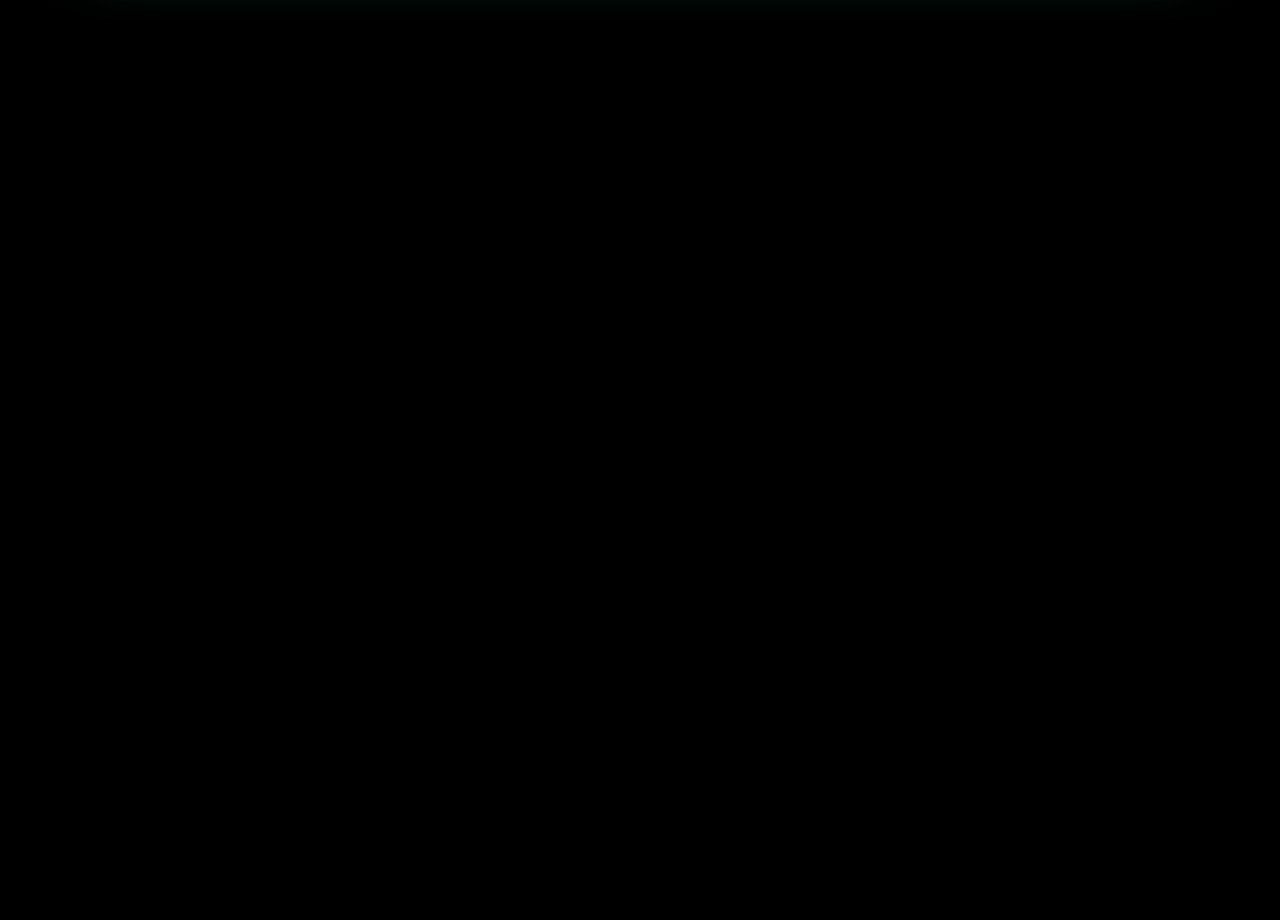
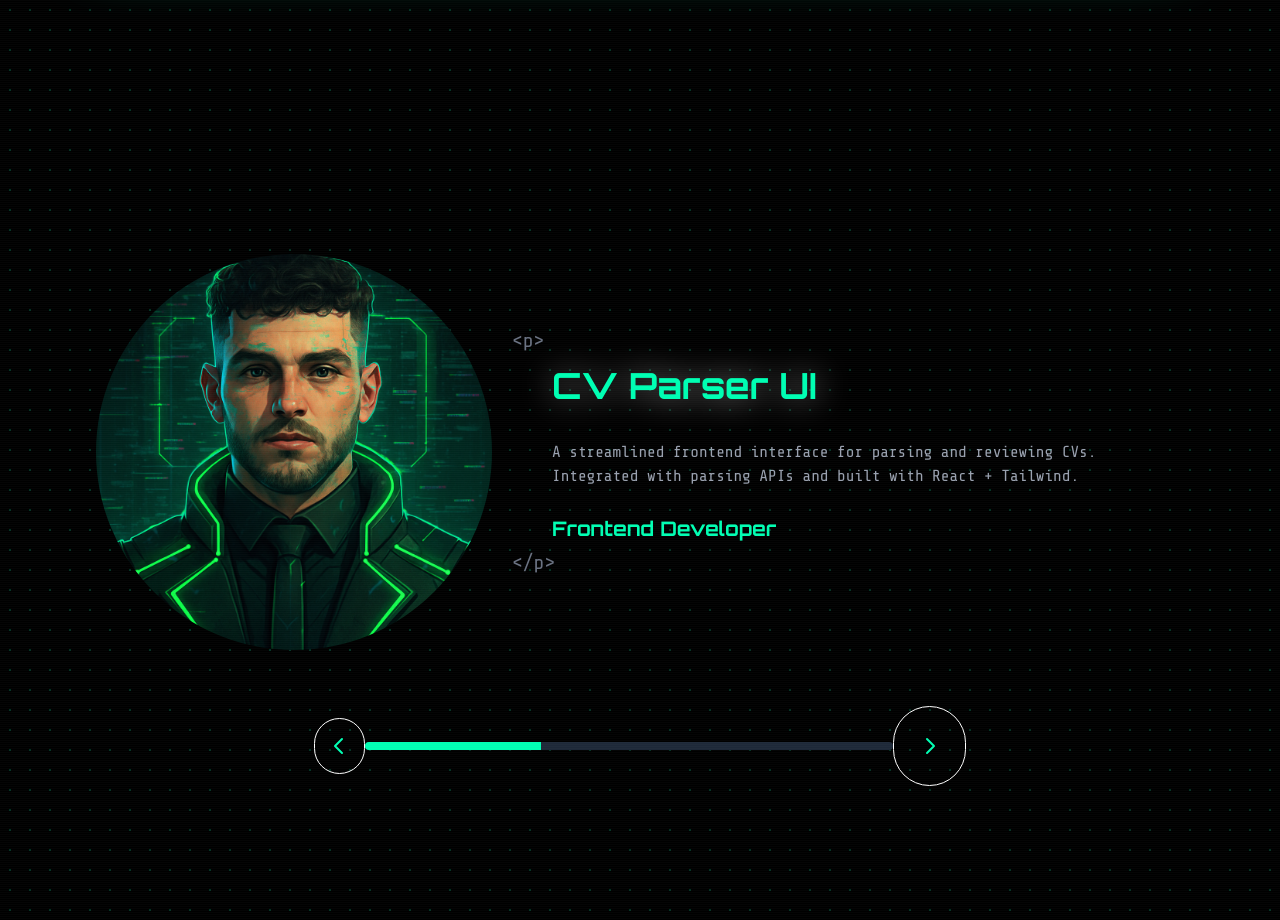
Before and after one commit to belkhelfamehdi/Portfolio_V2, a React (Vite) app: page / in a window 1280 px wide. Shown: the part 1480-2400 px from the top of the page. Before the commit the page ends 1600 px from the top, so only its background shows below. Built offline with nearby package versions, Linux system fonts and the light colour scheme.

Commit message:
Add ProjectsSection component and integrate it into App; update HeroSection and AboutSection for consistency

```diff
--- a/src/App.tsx
+++ b/src/App.tsx
@@ -1,12 +1,21 @@
 import React from 'react';
 import HeroSection from './components/HeroSection';
 import AboutSection from './components/AboutSection';
+import ProjectsSection from './components/ProjectsSection';
 
 const App : React.FC = () => {
   return (
-    <div className="container mx-auto px-20 bg-black min-h-screen text-whit overflow-x-hidden">
+    <div className="container relative mx-auto px-20 bg-black min-h-screen text-whit overflow-x-hidden">
+            <div className="absolute inset-0 z-0 bg-[radial-gradient(#00FFB3_1px,transparent_1px)] [background-size:20px_20px] opacity-20 " />
+      <div
+        className="absolute inset-0 z-10 pointer-events-none"
+        style={{
+          background: `repeating-linear-gradient(to bottom, rgba(255,255,255,0.02), rgba(255,255,255,0.02) 1px, transparent 1px, transparent 2px)`,
+        }}
+      />
       <HeroSection />
       <AboutSection />
+      <ProjectsSection />
     </div>
   );
 }
--- a/src/components/AboutSection.tsx
+++ b/src/components/AboutSection.tsx
@@ -8,7 +8,6 @@ const AboutSection: React.FC = () => {
       id="about"
       className="min-h-screen w-full bg-black text-neon-green font-mono flex items-center justify-center px-4"
     >
-
       {/* Outer HUD glow frame */}
       <div className="relative z-10 w-full max-w-6xl rounded-lg border border-neon-green shadow-[0_0_60px_#00FFB3] p-2 bg-black/90">
         {/* Top Label */}
--- a/src/components/HeroSection.tsx
+++ b/src/components/HeroSection.tsx
@@ -5,14 +5,8 @@ import GlitchText from "./GlitchText";
 
 const HeroSection: React.FC = () => {
   return (
-    <div className="bg-black min-h-screen text-white overflow-hidden relative">
-      <div className="absolute inset-0 z-0 bg-[radial-gradient(#00FFB3_1px,transparent_1px)] [background-size:20px_20px] opacity-10 " />
-      <div
-        className="absolute inset-0 z-10 pointer-events-none"
-        style={{
-          background: `repeating-linear-gradient(to bottom, rgba(255,255,255,0.02), rgba(255,255,255,0.02) 1px, transparent 1px, transparent 2px)`,
-        }}
-      />
+    <div className="min-h-screen text-white overflow-hidden relative">
+
 
       <nav className="relative z-20 flex justify-between items-center px-8 py-6 text-sm tracking-widest">
         <div className="flex flex-col space-y-2">
@@ -41,7 +35,7 @@ const HeroSection: React.FC = () => {
         </div>
 
         <div className="flex flex-col space-y-2">
-          {["//03. <Press/>", "//04. <Contact/>"].map((item, index) => (
+          {["//03. <Projects/>", "//04. <Contact/>"].map((item, index) => (
             <span
               key={index}
               className="relative group px-4 py-2 font-mono text-sm text-white hover:text-neon-green cursor-pointer transition-colors duration-500"
@@ -110,7 +104,7 @@ const HeroSection: React.FC = () => {
         </section>
 
         <section className="relative w-80 h-80 mr-16 hidden md:flex items-center justify-center group">
-          {[80, 72, 64, 56].map((size, i) => (
+          {[80, 72, 64, 56].map((_size, i) => (
             <motion.div
               key={i}
               className={`
--- /dev/null
+++ b/src/components/ProjectsSection.tsx
@@ -0,0 +1,144 @@
+import React, { useState } from "react";
+import { motion, AnimatePresence } from "framer-motion";
+import Project1Img from "../assets/MehdiBelkhelfa.png";
+import Project2Img from "../assets/MehdiBel_nobg.png";
+import Project3Img from "../assets/projects/hardspace.png";
+import GlitchText from "./GlitchText";
+import { Typewriter } from "react-simple-typewriter";
+
+const projects = [
+  {
+    title: "CV Parser UI",
+    description:
+      "A streamlined frontend interface for parsing and reviewing CVs. Integrated with parsing APIs and built with React + Tailwind.",
+    stack: "React, Tailwind, Framer Motion",
+    image: Project1Img,
+    role: "Frontend Developer",
+    link: "#",
+  },
+  {
+    title: "ERP Module - Production Planning",
+    description:
+      "Custom Odoo module for optimizing production workflows at CHU. Backend logic and interface co-developed.",
+    stack: "Odoo, Python, PostgreSQL",
+    image: Project2Img,
+    role: "FullStack Dev",
+    link: "#",
+  },
+  {
+    title: "Portfolio V2",
+    description:
+      "This portfolio — built with Vite, styled like a cyberpunk HUD terminal. Focused on motion, theme, and interactivity.",
+    stack: "Vite, React, Tailwind",
+    image: Project3Img,
+    role: "Designer & Engineer",
+    link: "#",
+  },
+];
+
+const ProjectsSection: React.FC = () => {
+  const [current, setCurrent] = useState(0);
+
+  const next = () =>
+    setCurrent((index) => (index + 1) % projects.length);
+
+  const prev = () =>
+    setCurrent((index) => (index - 1 + projects.length) % projects.length);
+
+  return (
+    <section className="min-h-screen text-neon-green font-mono flex flex-col items-center justify-center px-4 py-16">
+      {/* Projects */}
+      <div className="flex items-center justify-center space-x-5 w-full">
+        {/* Left side (image) */}
+        <div className="relative w-lg h-lg aspect-square rounded-full overflow-hidden">
+          <AnimatePresence mode="wait">
+            <motion.div
+              key={current}
+              initial={{ opacity: 0, scale: 0.95 }}
+              animate={{ opacity: 1, scale: 1 }}
+              exit={{ opacity: 0, scale: 1.05 }}
+              transition={{ duration: 0.4 }}
+              className="w-full h-full"
+            >
+              <img
+                src={projects[current].image}
+                alt=""
+                className="w-full h-full object-contain"
+              />
+            </motion.div>
+          </AnimatePresence>
+        </div>
+
+        {/* Right side (text) */}
+        <div className="flex flex-col items-start justify-center w-full max-w-2xl">
+          <p className="text-gray-500 font-mono text-xl mb-2">&lt;p&gt;</p>
+          <div className="flex flex-col items-start gap-7 max-w-full">
+            <h1 className="text-2xl md:text-4xl font-bold font-orbitron text-neon-green leading-tight ml-10 relative">
+              <span className="relative z-10"><GlitchText text={projects[current].title} delay={-10}/></span>
+              <span className="absolute inset-0 blur-lg opacity-50 text-white z-0">
+                <GlitchText text={projects[current].title} delay={-10} />
+              </span>
+            </h1>
+            <p className="text-gray-400 font-mono text-md ml-10 mt-1">
+              {projects[current].description}
+            </p>
+            <h2 className="text-xl font-bold font-orbitron text-neon-green leading-tight ml-10">
+              {projects[current].role}
+            </h2>
+          </div>
+          <div className="flex items-start mt-2 text-xl text-gray-500 font-mono">
+            <span>&lt;/p&gt;</span>
+          </div>
+        </div>
+      </div>
+
+      {/* Carousel Navigation */}
+      <div className="flex items-center justify-between w-3/5 mt-14 space-x-0">
+        {/* Prev */}
+        <button
+          onClick={prev}
+          className="w-14 h-14 rounded-full border border-white flex items-center justify-center group transition hover:border-neon-green relative"
+        >
+          <svg
+            xmlns="http://www.w3.org/2000/svg"
+            fill="none"
+            viewBox="0 0 24 24"
+            strokeWidth={2}
+            stroke="currentColor"
+            className="w-6 h-6 text-neon-green group-hover:scale-110 transition"
+          >
+            <path strokeLinecap="round" strokeLinejoin="round" d="M15 19l-7-7 7-7" />
+          </svg>
+        </button>
+
+        {/* Progress Bar */}
+        <div className="w-xl h-2 bg-gray-800 rounded-full overflow-hidden relative">
+          <div
+            className="absolute left-0 top-0 h-full bg-neon-green transition-all duration-500"
+            style={{ width: `${((current + 1) / projects.length) * 100}%` }}
+          />
+        </div>
+
+        {/* Next */}
+        <button
+          onClick={next}
+          className="w-20 h-20 rounded-full border border-white flex items-center justify-center group transition hover:border-neon-green relative"
+        >
+          <svg
+            xmlns="http://www.w3.org/2000/svg"
+            fill="none"
+            viewBox="0 0 24 24"
+            strokeWidth={2}
+            stroke="currentColor"
+            className="w-6 h-6 text-neon-green group-hover:scale-110 transition"
+          >
+            <path strokeLinecap="round" strokeLinejoin="round" d="M9 5l7 7-7 7" />
+          </svg>
+          <span className="absolute w-2 h-2 bg-white rounded-full right-1 top-1 blur-sm animate-ping" />
+        </button>
+      </div>
+    </section>
+  );
+};
+
+export default ProjectsSection;
--- a/src/components/TerminalSim.tsx
+++ b/src/components/TerminalSim.tsx
@@ -15,7 +15,7 @@ const fakeCommands = [
 
     "init --education",
     "- M1 @ Ynov Lille (Expert Web Dev)",
-    "- Seeking M2 Apprenticeship – Sept 2025\n\n",
+    "- Seeking M2 Apprenticeship – Sept 2025",
 
     "init --status",
     "[ OK ] Available : Immediately",
```
Also changed, not shown: src/assets/projects/hardspace.png (added).
